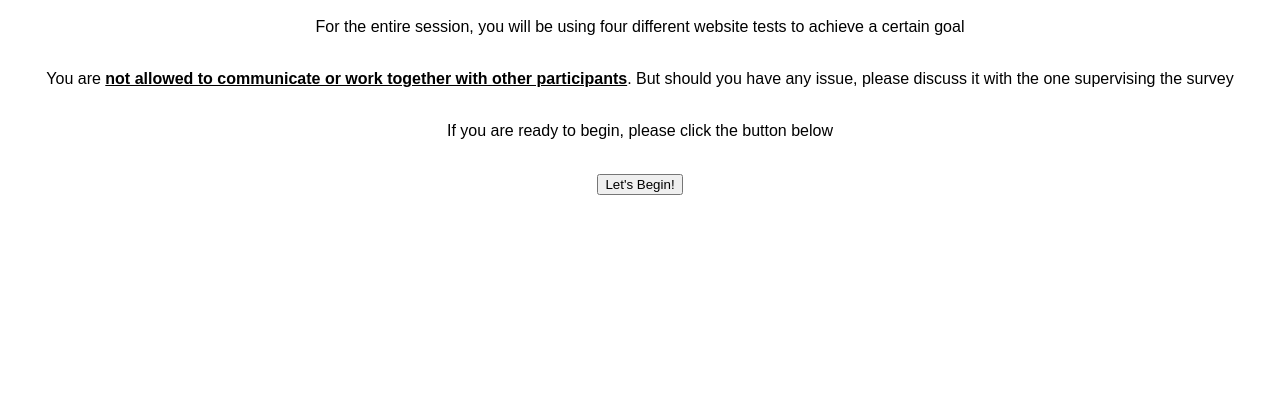
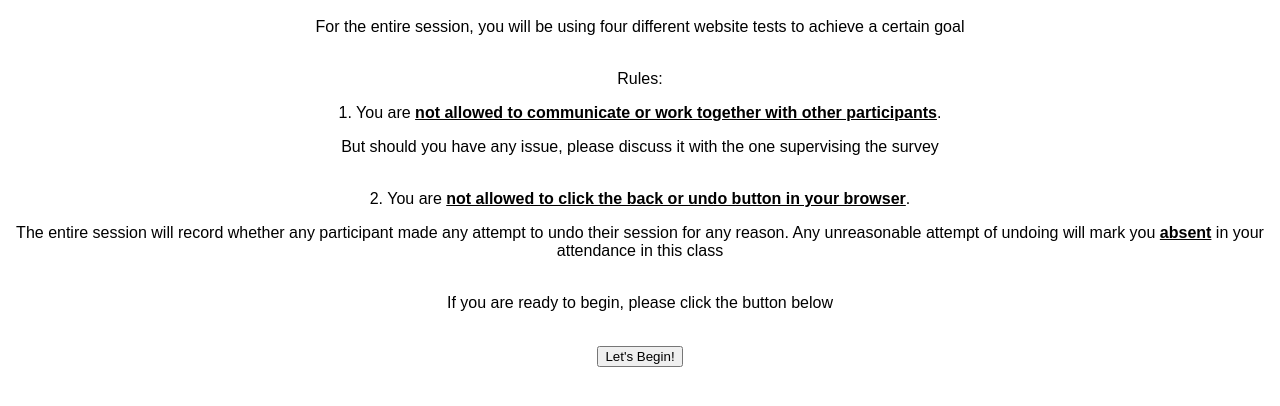
Before and after one commit to RyufathSoepeno/Error-Simulations, a plain HTML site: page index.html in a window 1280 px wide. Shown: the part 140-546 px from the top of the page. Drawn offline with Linux system fonts and the light colour scheme.

Commit message:
Update index.html

```diff
--- a/index.html
+++ b/index.html
@@ -26,10 +26,13 @@
         <h1>Welcome, fellow participants to our session!</h1>
         <p>For the entire session, you will be using four different website tests to achieve a certain goal</p>
 
-        <p><br>You are <b><u>not allowed to communicate or work together with other participants</u></b>. But should you have any issue, please discuss it with the one supervising the survey</p>
+        <p><br>Rules:</p>
+        <p>1. You are <b><u>not allowed to communicate or work together with other participants</u></b>.</p>
+        <p>But should you have any issue, please discuss it with the one supervising the survey</p>
+        <p><br>2. You are <b><u>not allowed to click the back or undo button in your browser</u></b>. </p>
+        <p>The entire session will record whether any participant made any attempt to undo their session for any reason. Any unreasonable attempt of undoing will mark you <b><u>absent</b></u> in your attendance in this class</p>
 
-		<p><br>If you are ready to begin, please click the button below</p>
-        <br>
+	<p><br>If you are ready to begin, please click the button below</p><br>
 
 		<a href="Window1.html">
 			<button>Let's Begin!</button>
```
